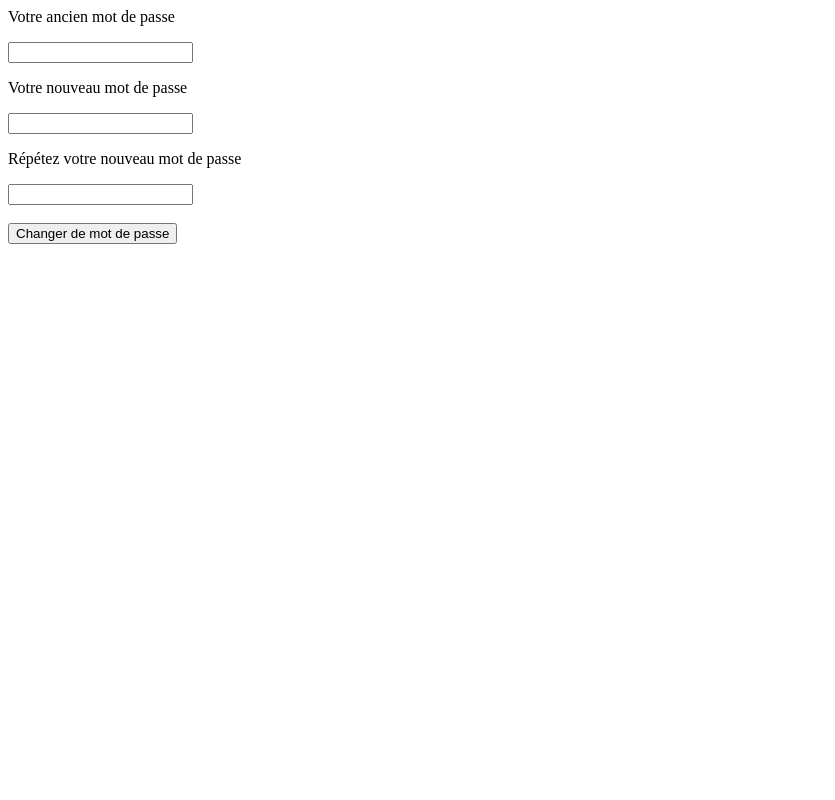
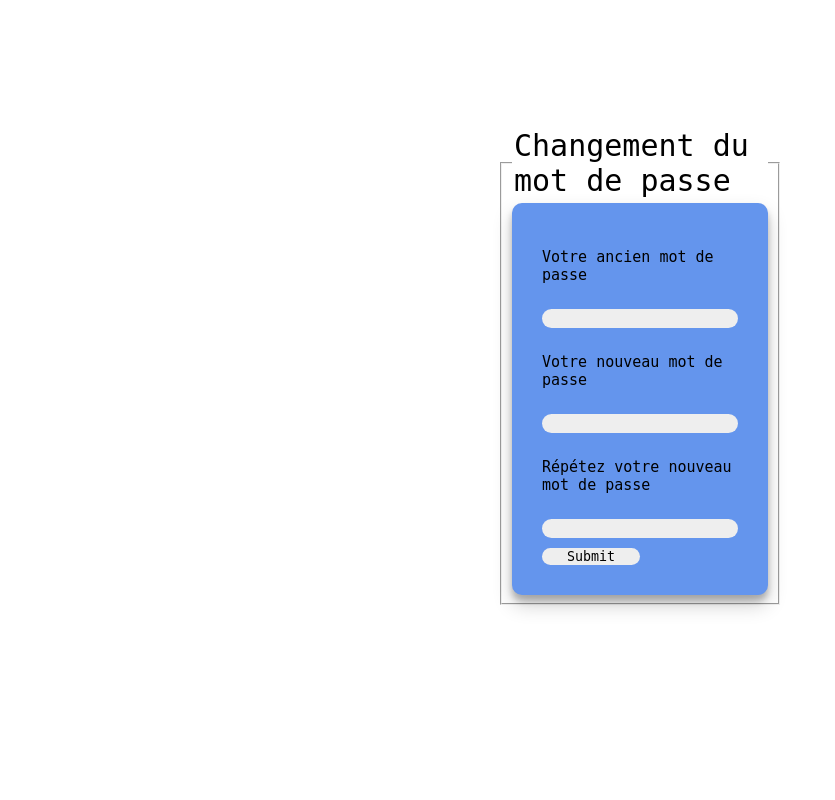
Before and after one commit to elias-cardon/reservation-salles, a PHP site: page /changement_mdp.php in a window 1280 px wide. Shown: the whole page, without its empty margins (0-835 px from the left). Run offline with PHP 8.4, Linux system fonts and the light colour scheme; the visitor is signed in with stand-in values (Sample User, id 1).

Commit message:
Mise du css dans inscription + chang. mpd et login

```diff
--- a/changement_mdp.php
+++ b/changement_mdp.php
@@ -9,7 +9,7 @@ if (isset($_SESSION['login'])) {
 		if ($password && $newpassword && $repeatnewpassword) {
 			if ($newpassword == $repeatnewpassword) {
 				$db = mysqli_connect('localhost', 'root', '') or die('Erreur');
-				mysqli_select_db($db, 'reservationsalles');
+				mysqli_select_db($db, 'livreor');
 				$query = mysqli_query($db, "SELECT * FROM utilisateurs WHERE login = '$username' AND password = '$password'");
 				$rows = mysqli_num_rows($query);
 				if ($rows==1) {
@@ -30,19 +30,6 @@ if (isset($_SESSION['login'])) {
 			echo "Veuillez saisir tous les champs";
 		}
 	}
-
-
-
-echo '<form method="POST" action="changement.php">
-<p>Votre ancien mot de passe</p>
-<input class="input" type="password" name="password"<br/>
-<p>Votre nouveau mot de passe</p>
-<input class="input" type="password" name="newpassword">
-<p>Répétez votre nouveau mot de passe</p>
-<input class="input" type="password" name="repeatnewpassword"><br/><br/>
-<input class="input" type="submit" value="Changer de mot de passe" name="submit"</input><br/>
-</form>
-	';
 }
 else
 {
@@ -53,14 +40,31 @@ else
 <!DOCTYPE html>
 <html>
 <head>
+	<meta charset="utf-8">
 	<title>Changement de login</title>
+	<link rel="stylesheet" href="css/changement_mdp.css" type="text/css">
 </head>
 <body>
 	<!-- Header -->
-			<header id="header">
+			<header>
 			</header>
+	<!-- Main -->
+	<main>
+		<fieldset>
+			<legend>Changement du mot de passe</legend>
+			<form method="POST" action="changement_mdp.php">
+				<p>Votre ancien mot de passe</p>
+				<input type="password" name="password">
+				<p>Votre nouveau mot de passe</p>
+				<input type="password" name="newpassword">
+				<p>Répétez votre nouveau mot de passe</p>
+				<input type="password" name="repeatnewpassword">
+				<input type="submit" name="Changer de mot de passe">
+			</form>
+		</fieldset>
+	</main>
 			<!-- Footer -->
-			<footer id="footer">
+			<footer>
 			</footer>
 </body>
 </html>
--- /dev/null
+++ b/css/changement_mdp.css
@@ -0,0 +1,99 @@
+/*MISE EN PAGE*/
+
+*{
+    font-family: monospace;
+}
+html, body{
+    margin: 0;
+    padding: 0;
+}
+
+main{
+    height:100vh;
+}
+
+/*MAIN*/
+
+main{
+    display: flex;
+    flex-direction: column;
+    justify-content: center;
+    align-items: center;
+}
+
+/*FORMULAIRE*/
+
+form{
+    display: flex;
+    flex-direction: column;
+    justify-content: center;
+    background-color: var(--primaryColor);
+    padding: 30px;
+    border-radius: 10px;
+    box-shadow: 0 10px 20px rgba(0, 0, 0, 0.19), 0 6px 6px rgba(0, 0, 0, 0.23);
+    font-size: 15px;
+    animation-name: apparition;
+    animation-duration: 1.5s;
+}
+
+label{
+    text-align: center;
+}
+
+form input{
+    margin:10px 0;
+    border-radius: 10px;
+    background-color: var(--secondaryColor);
+    border: none;
+    outline: none;
+    border: 1px solid transparent;
+}
+
+fieldset{
+    animation-name: apparition;
+    animation-duration: 1s;
+    width: 20%;
+    margin: auto;
+    margin-top: 10%;
+}
+
+fieldset legend{
+    font-size: 30px;
+    animation-name: apparition;
+    animation-duration: 1.35s;
+}
+
+.center{
+    text-align: center;
+}
+
+input[type="submit"]{
+    margin: 0;
+    width: 50%;
+    border: 0;
+    cursor: pointer;
+    background-color: var(--secondaryColor);
+    transition:all 0.8s;
+}
+
+input[type="submit"]:hover{
+    box-shadow:300px 0 0 0 greenyellow inset;
+}
+
+/*COULEURS PRINCIPAL*/
+
+:root{
+    --primaryColor:cornflowerblue;
+    --secondaryColor: #eeeeee;
+}
+
+/*APPARITION ANIMATION*/
+
+@keyframes apparition{
+    from{
+        opacity: 0;
+    }
+    to{
+        opacity: 100%;
+    }
+}
```
Also changed, not shown: changement_login.php (+16 -19 lines), css/changement_login.css (added, +99 -0 lines), css/inscription.css (added, +96 -0 lines), inscription.php (+4 -3 lines).
